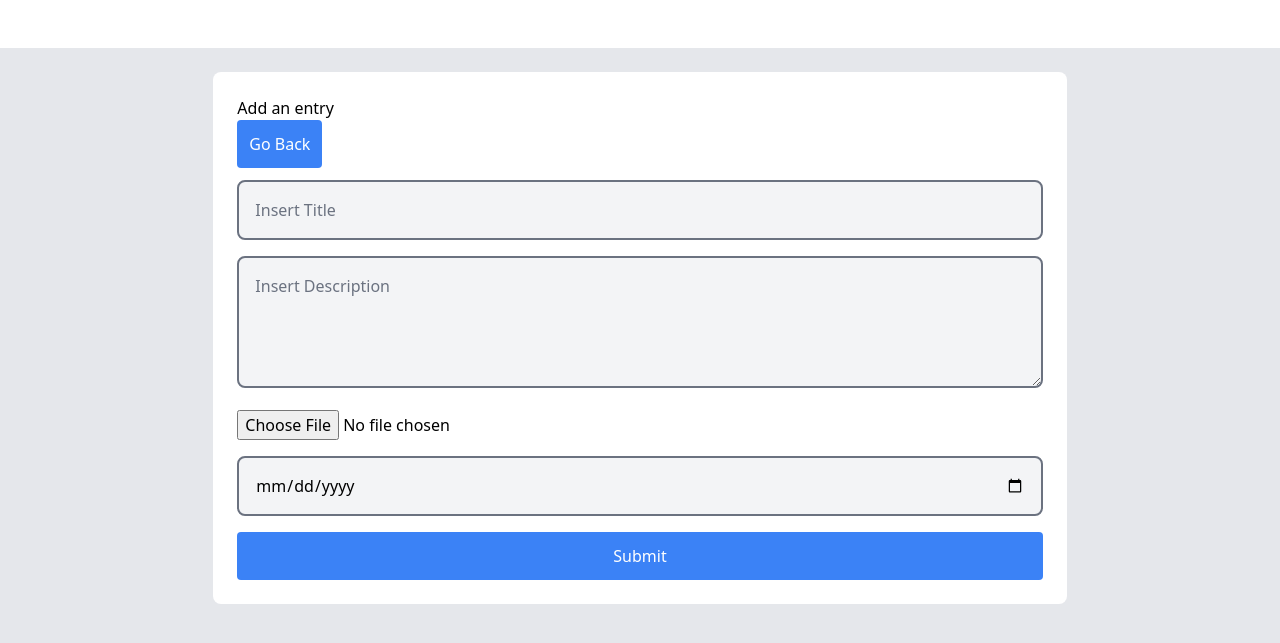
After one commit to eddymac-code/tailwind-laravel-sample-graphics-site, a Laravel app: page /entries/create in a window 1280 px wide. The commit adds this page. Shown: the top 643 px of the page. Run offline with Laravel 9, Linux system fonts and the light colour scheme; some libraries are stand-ins or nearby versions.

Commit message:
First phase of functional and design changes

```diff
--- a/app/Http/Controllers/EntryController.php
+++ b/app/Http/Controllers/EntryController.php
@@ -16,7 +16,7 @@ class EntryController extends Controller
     public function index()
     {
         $data = Entry::all();
-        return view('entry.data', [
+        return view('admin.entry.data', [
             'data' => $data
         ]);
     }
@@ -28,7 +28,7 @@ class EntryController extends Controller
      */
     public function create()
     {
-        return view('entry.create');
+        return view('admin.entry.create');
     }
 
     /**
@@ -39,10 +39,22 @@ class EntryController extends Controller
      */
     public function store(StoreEntryRequest $request)
     {
-        $this->validate($request, [
-            'title' => 'required|max:255',
-            'date' => 'required|date'
+        if ($request->hasFile('image')) {
+            $destination_path = 'public/images/entries';
+            $image = $request->file('image');
+            $image_name = $image->getClientOriginalName();
+            $path = $request->file('image')->storeAs($destination_path, $image_name);
+        }
+
+        $request->user()->entries()->create([
+            'title' => $request->title,
+            'description' => $request->description,
+            'image' => $image_name,
+            'date' => $request->date,
         ]);
+
+        return back()->with('status', 'Successfully saved!');
+
     }
 
     /**
@@ -53,7 +65,11 @@ class EntryController extends Controller
      */
     public function show(Entry $entry)
     {
-        //
+        $data = Entry::find($entry);
+
+        return view('admin.entry.show', [
+            'data' => $data
+        ]);
     }
 
     /**
@@ -64,7 +80,7 @@ class EntryController extends Controller
      */
     public function edit(Entry $entry)
     {
-        //
+
     }
 
     /**
@@ -87,6 +103,6 @@ class EntryController extends Controller
      */
     public function destroy(Entry $entry)
     {
-        //
+
     }
 }
--- a/app/Http/Requests/StoreEntryRequest.php
+++ b/app/Http/Requests/StoreEntryRequest.php
@@ -13,7 +13,7 @@ class StoreEntryRequest extends FormRequest
      */
     public function authorize()
     {
-        return false;
+        return auth()->user();
     }
 
     /**
@@ -24,7 +24,8 @@ class StoreEntryRequest extends FormRequest
     public function rules()
     {
         return [
-            //
+            'title' => 'required|max:255',
+            'date' => 'required|date|after_or_equal:today'
         ];
     }
 }
--- /dev/null
+++ b/public/css/custom.css
@@ -0,0 +1,23 @@
+.deleteform {
+    display:inline-block
+}
+
+.dataTable {
+    width: 100%;
+}
+
+td {
+    text-align: center;
+}
+
+.imageDiv {
+    width: 33.3%;
+    text-align: center;
+    flex: 70%;
+}
+
+.descDiv {
+    width: full;
+    text-align: center;
+    flex: 30%;
+}
--- /dev/null
+++ b/resources/views/admin/entry/create.blade.php
@@ -0,0 +1,67 @@
+@extends('layouts.admin')
+
+@section('content')
+    <div class="flex justify-center">
+        <div class="w-8/12 bg-white p-6 rounded-lg">
+            <h3>Add an entry</h3>
+            <div class="flex">
+                <a type="button" href="{{ route('entries') }}" class="bg-blue-500 text-white p-3 mb-3 rounded">
+                    Go Back
+                </a>
+            </div>
+            {!! Form::open(['route' => 'insert-entries', 'method' => 'post', 'enctype' => 'multipart/form-data']) !!}
+                <div class="mb-4">
+                    {{ Form::label('title', 'Title', ['class' => 'sr-only']) }}
+                    {{ Form::text('title', "", ['class' => 'bg-gray-100 border-2 w-full p-4 rounded-lg',
+                    'placeholder' => 'Insert Title']) }}
+
+                    @error('title')
+                        <div class="text-red-500 mt-2 text-sm">
+                            {{ $message }}
+                        </div>
+                    @enderror
+                </div>
+
+                <div class="mb-4">
+                    {{ Form::label('description', 'Description', ['class' => 'sr-only']) }}
+                    {{ Form::textarea('description', "", ['class' => 'bg-gray-100 border-2 w-full p-4 rounded-lg',
+                    'placeholder' => 'Insert Description', 'cols' => '30', 'rows' => '4']) }}
+
+                    @error('description')
+                        <div class="text-red-500 mt-2 text-sm">
+                            {{ $message }}
+                        </div>
+                    @enderror
+                </div>
+
+                <div class="mb-4">
+                    {{ Form::label('image', 'Image', ['class' => 'sr-only']) }}
+                    {{ Form::file('image') }}
+
+                    @error('image')
+                        <div class="text-red-500 mt-2 text-sm">
+                            {{ $message }}
+                        </div>
+                    @enderror
+                </div>
+
+                <div class="mb-4">
+                    {{ Form::label('date', 'Date', ['class' => 'sr-only']) }}
+                    {{ Form::date('date', "", ['class' => 'bg-gray-100 border-2 w-full p-4 rounded-lg',
+                    'placeholder' => 'Insert Date']) }}
+
+                    @error('date')
+                        <div class="text-red-500 mt-2 text-sm">
+                            {{ $message }}
+                        </div>
+                    @enderror
+                </div>
+
+                <div>
+                    <button type="submit" class="bg-blue-500 text-white px-4 py-3 rounded
+                    font-medium w-full">Submit</button>
+                </div>
+            {!! Form::close() !!}
+        </div>
+    </div>
+@endsection
--- a/resources/views/layouts/admin.blade.php
+++ b/resources/views/layouts/admin.blade.php
@@ -6,6 +6,7 @@
     <meta http-equiv="X-UA-Compatible" content="ie=edge">
     <title>Acme Graphics</title>
     <link rel="stylesheet" href="{{ asset('css/app.css') }}">
+    <link rel="stylesheet" href="{{ asset('css/custom.css') }}">
 </head>
 <body class="bg-gray-200">
     <nav class="mb-6 p-6 bg-white flex justify-between">
@@ -15,7 +16,7 @@
                     <a href="" class="p-3">Dashboard</a>
                 </li>
                 <li>
-                    <a href="" class="p-3">Products</a>
+                    <a href="{{ route('entries') }}" class="p-3">Products</a>
                 </li>
                 <li>
                     <a href="" class="p-3">Settings</a>
@@ -26,10 +27,11 @@
         <ul class="flex items-center">
             @auth
                 <li>
-                    <a href="" class="p-3">Admin-Name</a>
+                    <a href="" class="p-3">{{ auth()->user()->name }}</a>
                 </li>
                 <li>
                     <form action="{{ route('logout') }}" method="post" class="p-3 inline">
+                        @csrf
                         <button type="submit" class="p-3">Logout</button>
                     </form>
                 </li>
--- a/routes/web.php
+++ b/routes/web.php
@@ -5,6 +5,7 @@ use App\Http\Controllers\Auth\LogoutController;
 use App\Http\Controllers\Auth\RegisterController;
 use App\Http\Controllers\DashboardController;
 use App\Http\Controllers\EntryController;
+use App\Http\Controllers\PagesController;
 use Illuminate\Support\Facades\Route;
 
 /*
@@ -18,16 +19,19 @@ use Illuminate\Support\Facades\Route;
 |
 */
 
-Route::get('/', function () {
-    return view('acme.index');
-})->name('home');
+Route::get('/', [PagesController::class, 'index'])->name('home');
+Route::get('/about', [PagesController::class, 'about'])->name('about');
+Route::get('/gallery', [PagesController::class, 'gallery'])->name('gallery');
 
 Route::get('/dashboard', [DashboardController::class, 'index'])->name('dashboard');
 
 Route::group(['prefix' => 'entries'], function(){
-    Route::get('data', [EntryController::class, 'view'])->name('entries');
+    Route::get('data', [EntryController::class, 'index'])->name('entries');
     Route::get('create', [EntryController::class, 'create'])->name('add-entries');
-    Route::post('store', [EntryController::class, 'store']);
+    Route::post('store', [EntryController::class, 'store'])->name('insert-entries');
+    Route::get('{entry}/edit', [EntryController::class, 'edit'])->name('edit-entries');
+    Route::post('{entry}/edit', [EntryController::class, 'store']);
+    Route::delete('{entry}/delete', [EntryController::class, 'destroy'])->name('delete-entries');
 });
 
 Route::post('/logout', [LogoutController::class, 'store'])->name('logout');
```
Also changed, not shown: app/Http/Controllers/PagesController.php (added, +28 -0 lines), resources/views/acme/about.blade.php (added, +9 -0 lines), resources/views/acme/gallery.blade.php (added, +29 -0 lines), resources/views/admin/entry/data.blade.php (added, +55 -0 lines), resources/views/layouts/app.blade.php (+4 -3 lines), public/css/app.css.
